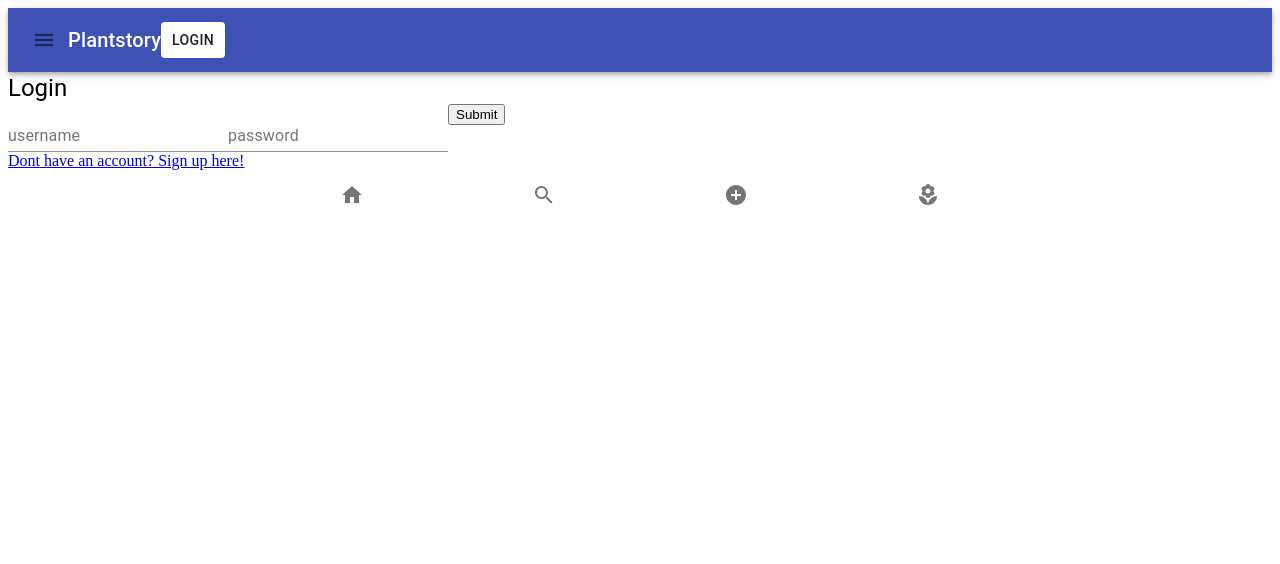
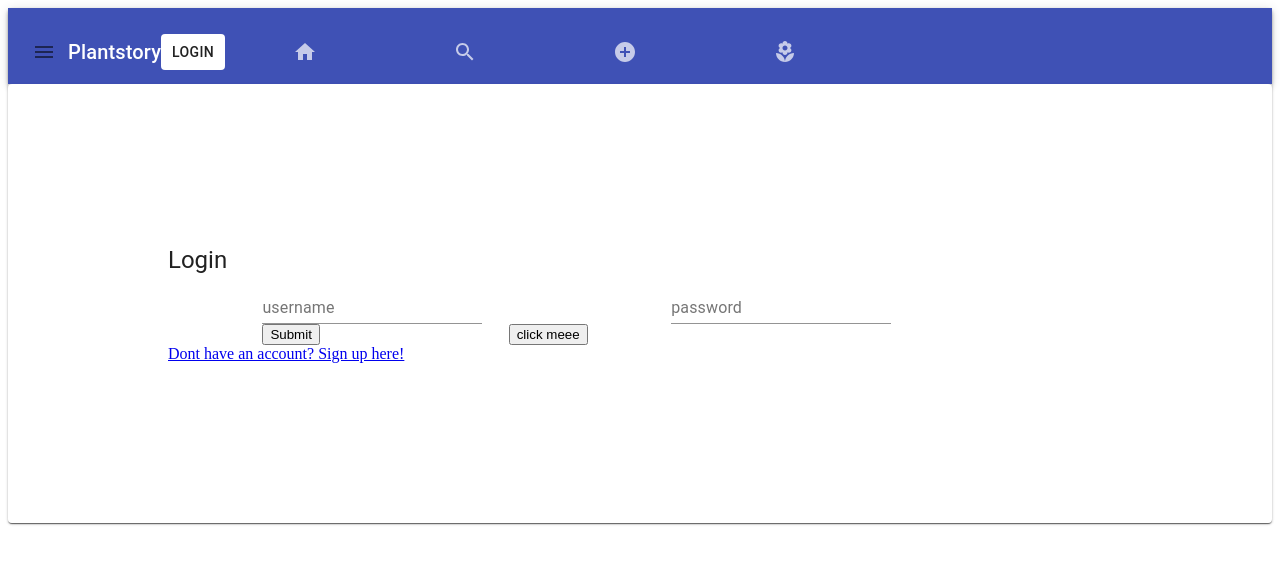
Before and after one commit to jguzz/plantstory-client, a React (Create React App) app: page /login in a window 1280 px wide. Shown: the top 564 px of the page. Built offline with nearby package versions, Linux system fonts and the light colour scheme; no server answers.

Commit message:
nav icons now in the top bar

```diff
--- a/src/App.js
+++ b/src/App.js
@@ -8,10 +8,12 @@ import NewPost from "./components/create/NewPost";
 import CreateContainer from "./components/create/CreateContainer";
 import MainFeed from "./components/home/MainFeed";
 import Navbar from "./components/nav/Navbar";
-import BottomNav from "./components/nav/BottomNav";
+// import BottomNav from "./components/nav/BottomNav";
 import Profile from "./components/profile/Profile";
 import { common } from "@material-ui/core/colors";
 import Search from "./components/search/Search";
+import { createMuiTheme } from "@material-ui/core";
+import Paper from '@material-ui/core/Paper'
 
 const BASE_URL = "http://localhost:3000";
 const USER_URL = `${BASE_URL}/users`;
@@ -334,7 +336,7 @@ class App extends React.Component {
       searchTerm,
     } = this.state;
     return (
-      <div>
+      <Paper>
         <Navbar handleSearchChange={this.handleSearchChange} />
         <Switch>
           <Route
@@ -396,8 +398,8 @@ class App extends React.Component {
             <Search currentUser={currentUser}   handleChange={this.handleChange} comments={comments} commentPostId={commentPostId} comment={comment} deleteComment={this.deleteComment} handleCommentSubmit={this.handleCommentSubmit} likes={likes} handleLike={this.handleLike} posts={posts} stories={this.state.stories} searchTerm={searchTerm} handleChange={this.handleChange}/>
           )} />
         </Switch>
-        <BottomNav  />
-      </div>
+        {/* <BottomNav  /> */}
+      </Paper>
     );
   }
 }
--- a/src/components/auth/Login.js
+++ b/src/components/auth/Login.js
@@ -3,26 +3,78 @@
 import React from "react";
 import { Link } from "react-router-dom";
 // material ui
+import { makeStyles } from "@material-ui/core/styles";
 import TextField from "@material-ui/core/TextField";
 import Typography from "@material-ui/core/Typography";
 import Button from "@material-ui/core/Button";
+import Card from "@material-ui/core/Card";
+import Grid from "@material-ui/core/Grid";
 
-function Login({handleChange, handleLoginSubmit}) {
+const useStyles = makeStyles({
+  card: {
+    height: "100%",
+    alignContent: "center",
+    margin: "auto",
+    padding: "10em",
+  },
+  form: {
+    flexGrow: 1,
+    margin: "auto",
+  },
+  gridItem: {
+    item: true,
+    xs: 12,
+    marginLeft: "10%",
+    marginRight: "10%",
+  },
+  heading: {
+    color: "#33ccff",
+    textAlign: "center",
+    fontSize: "3em",
+  },
+  input: {
+    margin: "auto",
+    width: "100%",
+    textAlign: "center",
+  },
+  button: {
+    margin: "auto",
+    width: "70%",
+    color: "#33ccff",
+    size: "latge",
+  },
+});
+
+function Login({ handleChange, handleLoginSubmit }) {
+  const classes = useStyles();
   return (
     <>
-      <form onChange={handleChange} onSubmit={(e) => handleLoginSubmit(e)}>
-        <Typography variant="h5">Login</Typography>
-        <label>
-          <TextField label="username" name="username" type="text" />
-          <TextField label="password" name="password" type="text" />
-        </label>
-
-        <input type="submit"></input>
-      </form>
-      <Link to="/signup" >
-
-      Dont have an account? Sign up here!
-      </Link>
+      <Card className={classes.card}>
+        <form
+          className={classes.form}
+          onChange={handleChange}
+          onSubmit={(e) => handleLoginSubmit(e)}
+        >
+          <Grid container spacing={12}>
+            <Grid item xs={12}>
+              <Typography variant="h5">Login</Typography>
+            </Grid>
+            <Grid className={classes.gridItem}>
+              <TextField label="username" name="username" type="text" />
+            </Grid>
+            <Grid className={classes.gridItem}>
+              <TextField label="password" name="password" type="text" />
+            </Grid>
+            <Grid className={classes.gridItem}>
+              <input type="submit"></input>
+            </Grid>
+            <Grid className={classes.gridItem}>
+              <button className={classes.buttonStyle}>click meee</button>
+            </Grid>
+          </Grid>
+        </form>
+        <Link to="/signup">Dont have an account? Sign up here!</Link>
+      </Card>
     </>
   );
 }
--- a/src/components/nav/Navbar.js
+++ b/src/components/nav/Navbar.js
@@ -9,12 +9,35 @@ import Typography from "@material-ui/core/Typography";
 import IconButton from "@material-ui/core/IconButton";
 // import Menu from "@material-ui/core/Menu"
 // import MenuItem from "@material-ui/core/MenuItem"
+import {  makeStyles } from '@material-ui/core/styles';
 import Button from "@material-ui/core/Button";
 import TextField from '@material-ui/core/TextField'
+import Tabs from '@material-ui/core/Tabs';
+import Tab from '@material-ui/core/Tab';
+import Box from '@material-ui/core/Box';
+// icons
+import Home from '@material-ui/icons/Home'
+import AddCircleIcon from '@material-ui/icons/AddCircle';
+import LocalFloristIcon from '@material-ui/icons/LocalFlorist';
+import SearchIcon from '@material-ui/icons/Search';
+
+
+const useStyles = makeStyles((theme) => ({
+  root: {
+    flexGrow: 1,
+    backgroundColor: theme.palette.background.paper,
+  },
+  navbar: {
+
+  }
+}))
+
 function NavBar() {
+  const classes = useStyles()
   return (
     <>
       <AppBar position="static">
+        <Button></Button>
         <Toolbar>
 
           <IconButton edge="start" aria-label="menu">
@@ -34,7 +57,14 @@ function NavBar() {
               Login
             </Button>
           )}
+          <Tabs>
+            <Tab component={Link} to="/mainfeed" label="Home" value="Home" label={<Home/>}/>
+            <Tab component={Link} to="/search" label="Search" value="Search" label={<SearchIcon/>}/>
+            <Tab component={Link} to="/create" label="Create" value="Create" label={<AddCircleIcon/>}/>
+            <Tab component={Link} to="/profile" label="Profile" value="Profile" label={<LocalFloristIcon/>}/>
+          </Tabs>
         </Toolbar>
+
       </AppBar>
     </>
   );
--- a/src/index.js
+++ b/src/index.js
@@ -3,11 +3,15 @@ import ReactDOM from "react-dom";
 import App from "./App";
 import * as serviceWorker from "./serviceWorker";
 import { BrowserRouter as Router } from "react-router-dom";
+import {ThemeProvider} from '@material-ui/core/styles'
+import theme from './theme'
 
 ReactDOM.render(
   <React.StrictMode>
     <Router>
-      <App />
+      <ThemeProvider theme={theme}>
+        <App />
+      </ThemeProvider>
     </Router>
   </React.StrictMode>,
   document.getElementById("root")
--- /dev/null
+++ b/src/theme.js
@@ -0,0 +1,13 @@
+import {createMuiTheme} from '@material-ui/core/styles'
+
+const theme = createMuiTheme({
+	pallete: {
+		primary: {
+
+			main: '#32a85c',
+			light: '#32a85c'
+		}
+	}
+})
+
+export default theme
```
Also changed, not shown: src/App.css (deleted, +0 -38 lines).
